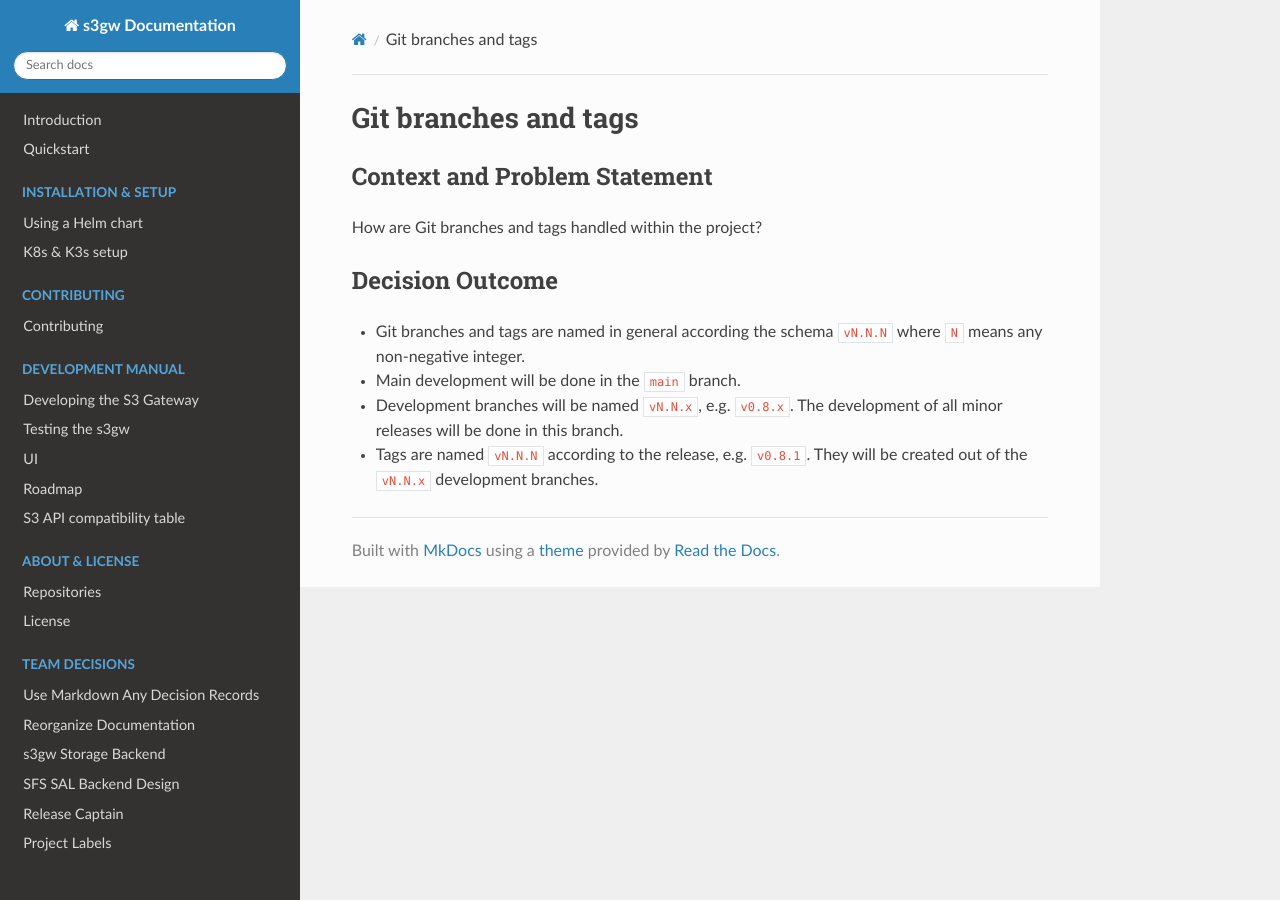
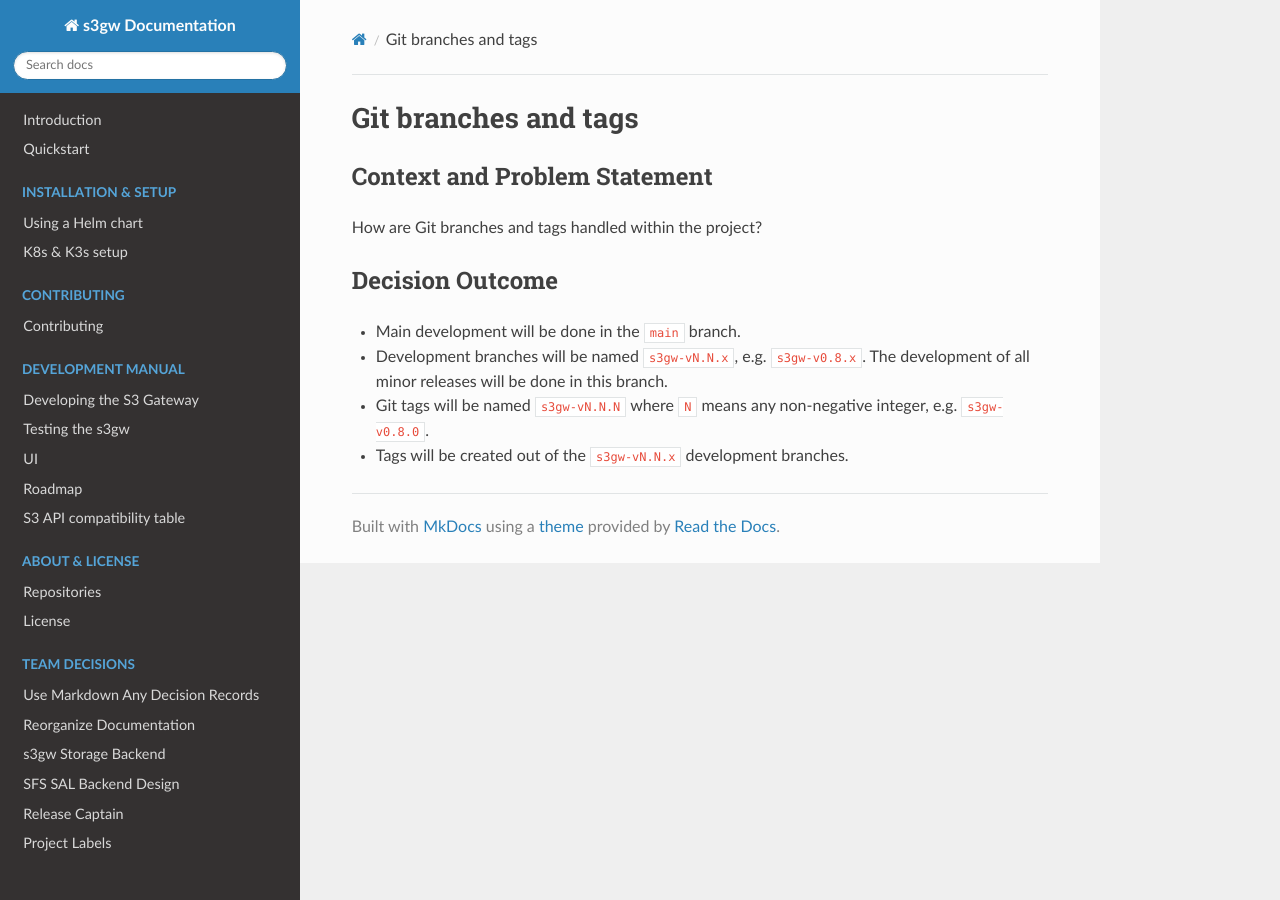
Before and after one commit to s3gw-tech/s3gw, an MkDocs documentation site: the page built from docs/decisions/0006-git-branches-tags.md, in a window 1280 px wide. Built offline with MkDocs 1.6.1, drawn with Linux system fonts in a browser that asks for light colours; nearby versions of some CDN libraries.

Commit message:
Harmonize the release tags
Fixes: https://github.com/aquarist-labs/s3gw/issues/234

Signed-off-by: Volker Theile <vtheile@suse.com>

```diff
--- a/docs/decisions/0006-git-branches-tags.md
+++ b/docs/decisions/0006-git-branches-tags.md
@@ -6,10 +6,9 @@ How are Git branches and tags handled within the project?
 
 ## Decision Outcome
 
-- Git branches and tags are named in general according the schema `vN.N.N`
-  where `N` means any non-negative integer.
 - Main development will be done in the `main` branch.
-- Development branches will be named `vN.N.x`, e.g. `v0.8.x`. The development
-  of all minor releases will be done in this branch.
-- Tags are named `vN.N.N` according to the release, e.g. `v0.8.1`. They will
-  be created out of the `vN.N.x` development branches.
+- Development branches will be named `s3gw-vN.N.x`, e.g. `s3gw-v0.8.x`.
+  The development of all minor releases will be done in this branch.
+- Git tags will be named `s3gw-vN.N.N` where `N` means any non-negative
+  integer, e.g. `s3gw-v0.8.0`.
+- Tags will be created out of the `s3gw-vN.N.x` development branches.
```
Also changed, not shown: docs/decisions/0004-release-captain.md (+21 -21 lines).
